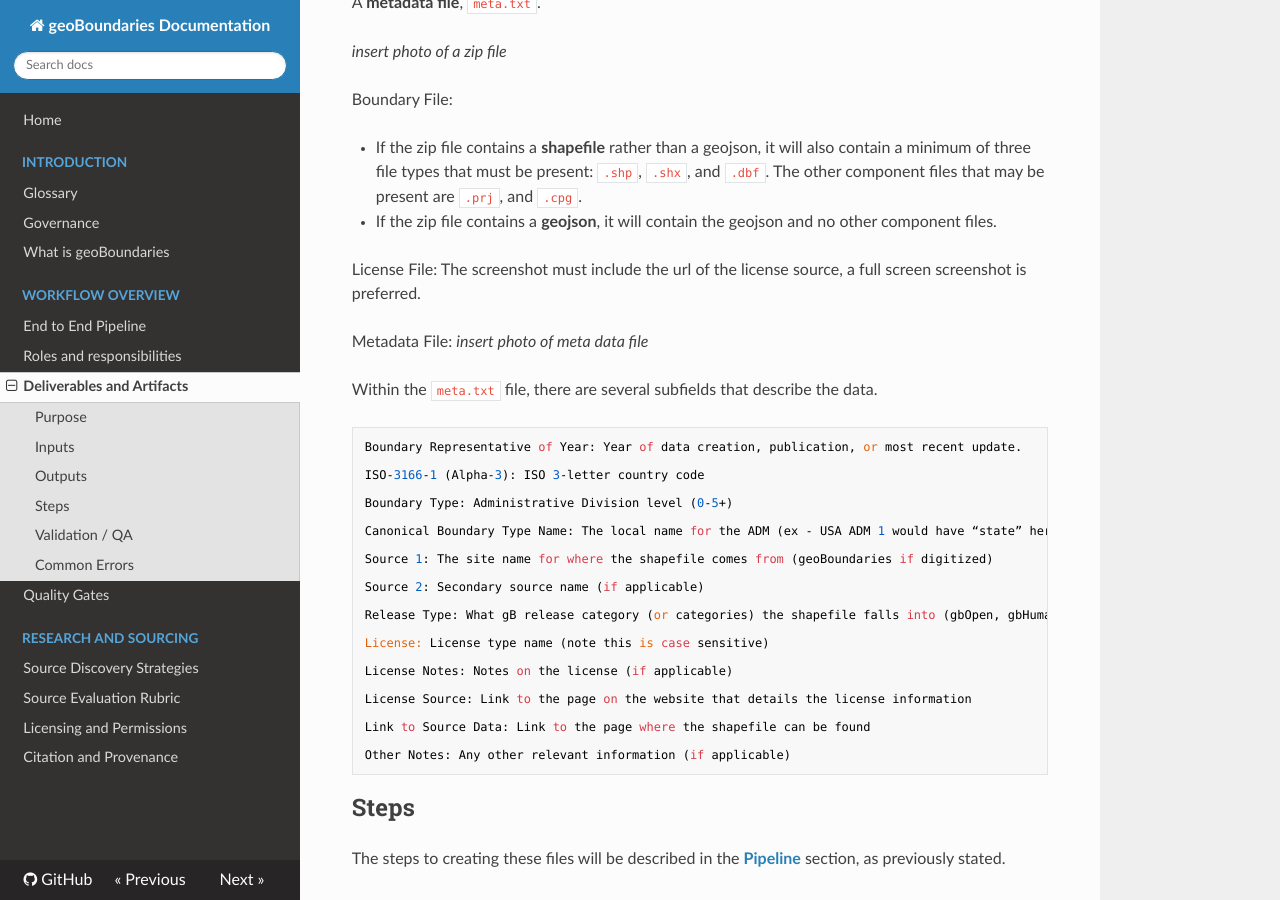
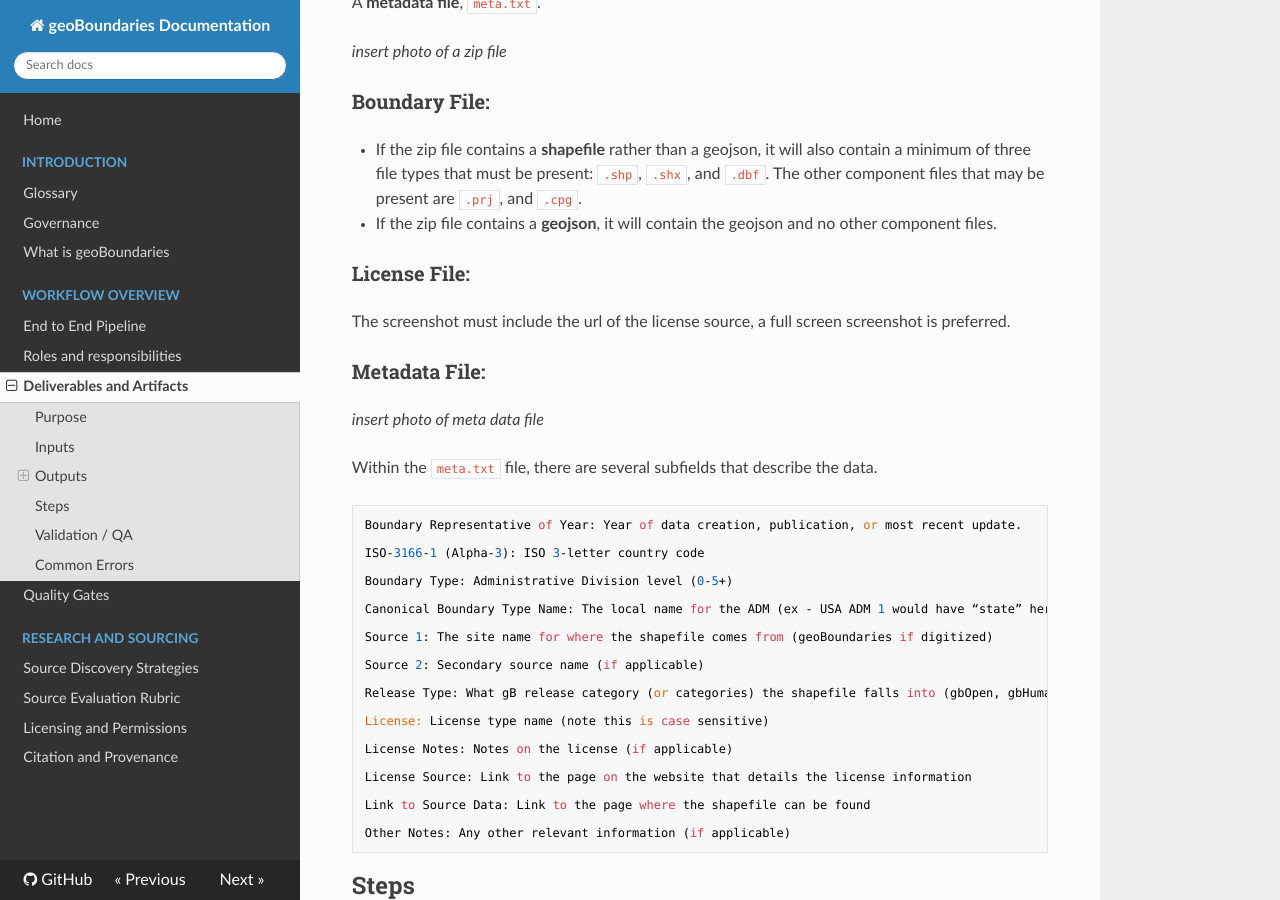
Before and after one commit to wmgeolab/gbDocs, an MkDocs documentation site: the page built from docs/docs/10-workflow-overview/deliverables-and-artifacts.md, in a window 1280 px wide and 900 px high, scrolled down 578 px. Built offline with MkDocs 1.6.1, drawn with Linux system fonts in a browser that asks for light colours; nearby versions of some CDN libraries.

```diff
--- a/docs/docs/10-workflow-overview/deliverables-and-artifacts.md
+++ b/docs/docs/10-workflow-overview/deliverables-and-artifacts.md
@@ -14,15 +14,15 @@ The expected output is a zip file containing:
 
 _insert photo of a zip file_
 
-Boundary File:
+### Boundary File:
 
    - If the zip file contains a **shapefile** rather than a geojson, it will also contain a minimum of three file types that must be present: `.shp`, `.shx`, and `.dbf`. The other component files that may be present are `.prj`, and `.cpg`.
    - If the zip file contains a **geojson**, it will contain the geojson and no other component files.
 
-License File:
+### License File:
 The screenshot must include the url of the license source, a full screen screenshot is preferred.
 
-Metadata File:
+### Metadata File:
 _insert photo of meta data file_
 
 Within the `meta.txt` file, there are several subfields that describe the data.
```
